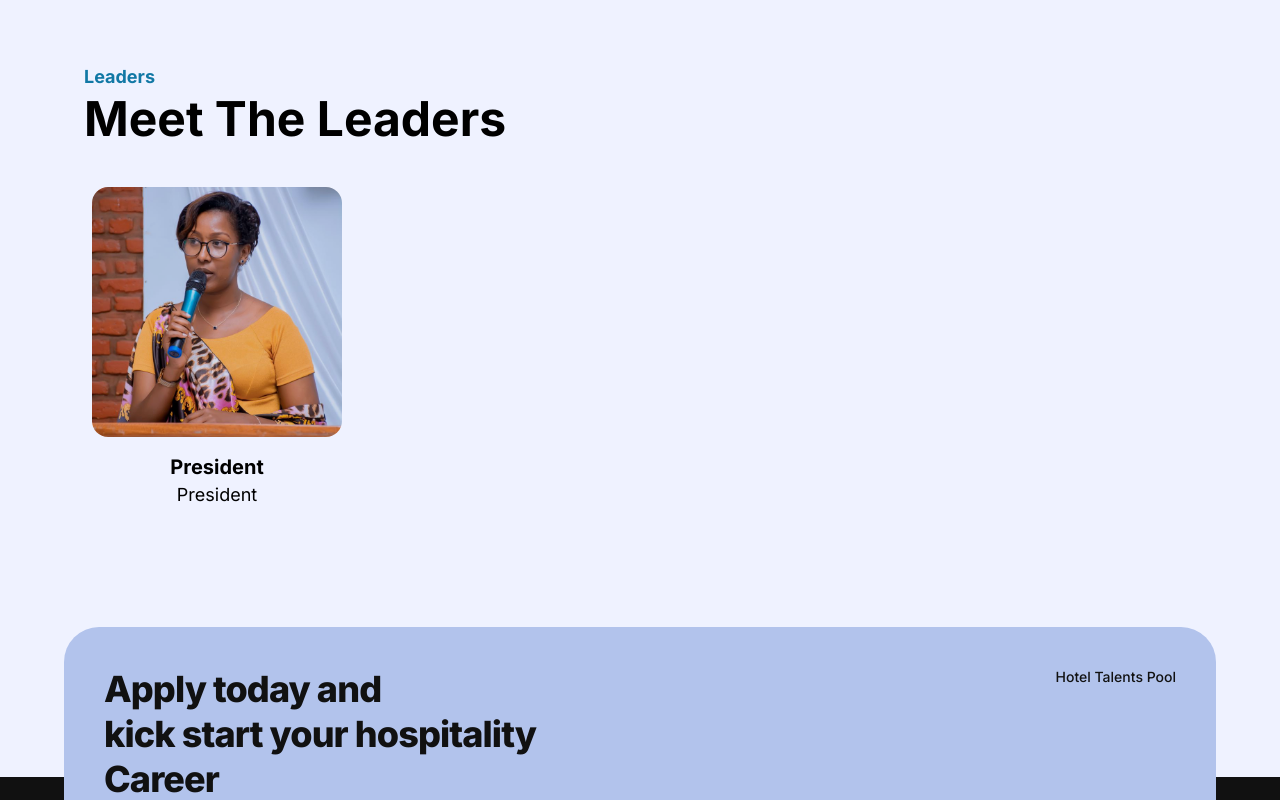
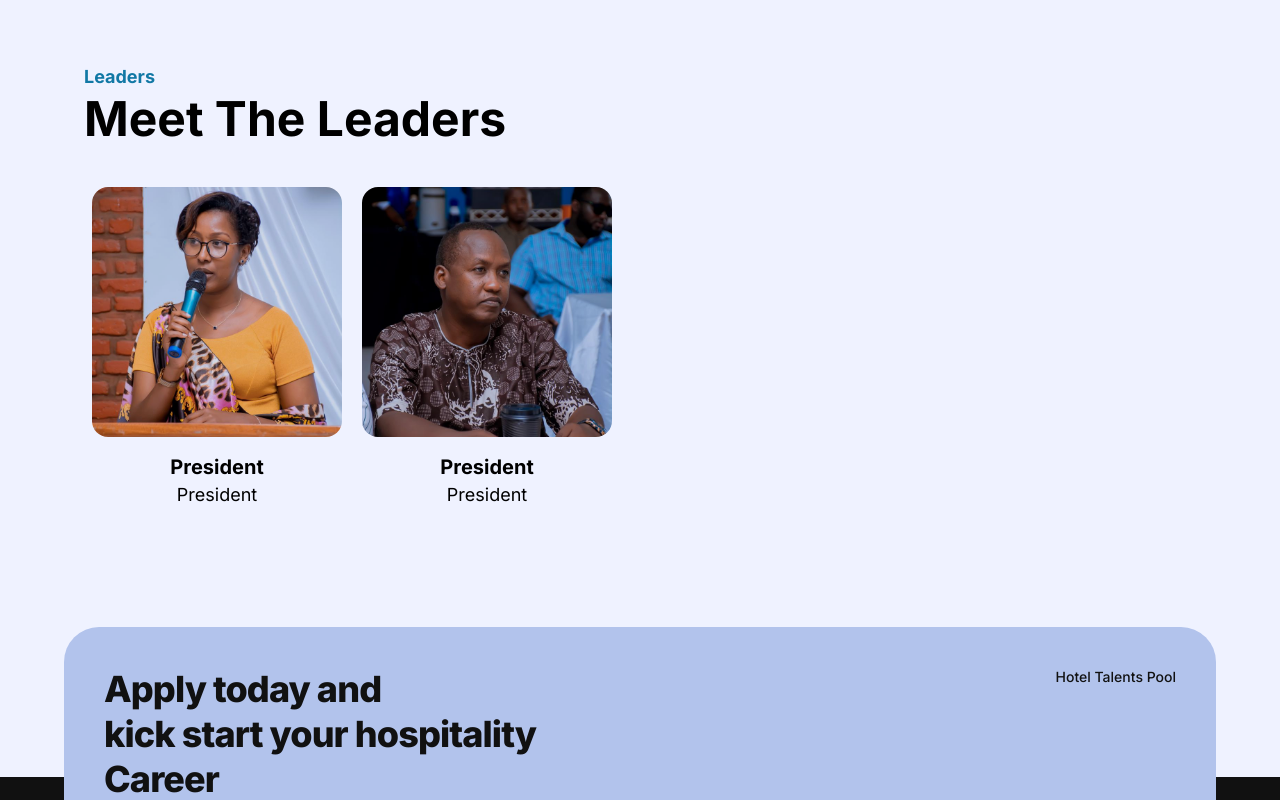
Before and after one commit to mbonikev/hotel_talents_pool, a React (Vite) app: page /#/about in a window 1280 px wide. Shown: the part 1620-2420 px from the top of the page. Built offline with nearby package versions, Linux system fonts and the light colour scheme; what ldrs would draw is missing.

Commit message:
updated src/pages/About.jsx

```diff
--- a/src/pages/About.jsx
+++ b/src/pages/About.jsx
@@ -97,6 +97,16 @@ function About() {
                   <h1 className="text-xl font-bold">President</h1>
                   <h1 className="text-lg">President</h1>
                 </div>
+                <div className="flex items-center justify-center w-fit max-sm:w-full break-inside-avoid flex-col">
+                  <div className="h-[250px] max-sm:h-fit w-auto max-lg:w-full aspect-square relative overflow-hidden bg-white rounded-2xl mb-4 flex items-center justify-center">
+                    <img
+                      src="/images/Leaders/2.jpg"
+                      className="h-fit min-h-full w-full object-cover brightness-90"
+                    />
+                  </div>
+                  <h1 className="text-xl font-bold">President</h1>
+                  <h1 className="text-lg">President</h1>
+                </div>
               </div>
             </div>
           </div>
```
